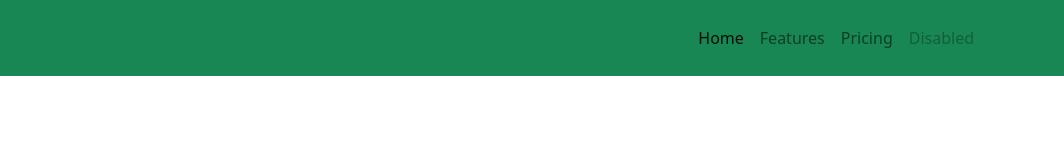
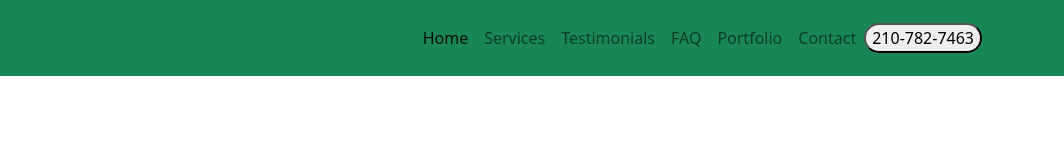
Before and after one commit to chavalk/bootstrap-v5, a website: page index.html in a window 1280 px wide. Shown: the full height of the page, 216-1280 px from the left. Drawn offline with nearby package versions, Linux system fonts and the light colour scheme.

Commit message:
Add more links to navbar.

```diff
--- a/index.html
+++ b/index.html
@@ -23,15 +23,22 @@
                 <a class="nav-link active" aria-current="page" href="#">Home</a>
               </li>
               <li class="nav-item">
-                <a class="nav-link" href="#">Features</a>
+                <a class="nav-link" href="#">Services</a>
               </li>
               <li class="nav-item">
-                <a class="nav-link" href="#">Pricing</a>
+                <a class="nav-link" href="#">Testimonials</a>
               </li>
               <li class="nav-item">
-                <a class="nav-link disabled" href="#" tabindex="-1" aria-disabled="true">Disabled</a>
+                <a class="nav-link" href="#">FAQ</a>
+              </li>
+              <li class="nav-item">
+                <a class="nav-link" href="#">Portfolio</a>
+              </li>
+              <li class="nav-item">
+                <a class="nav-link" href="#">Contact</a>
               </li>
             </ul>
+            <button type="button" class="rounded-pill">210-782-7463</button>
           </div>
         </div>
       </nav>
```
